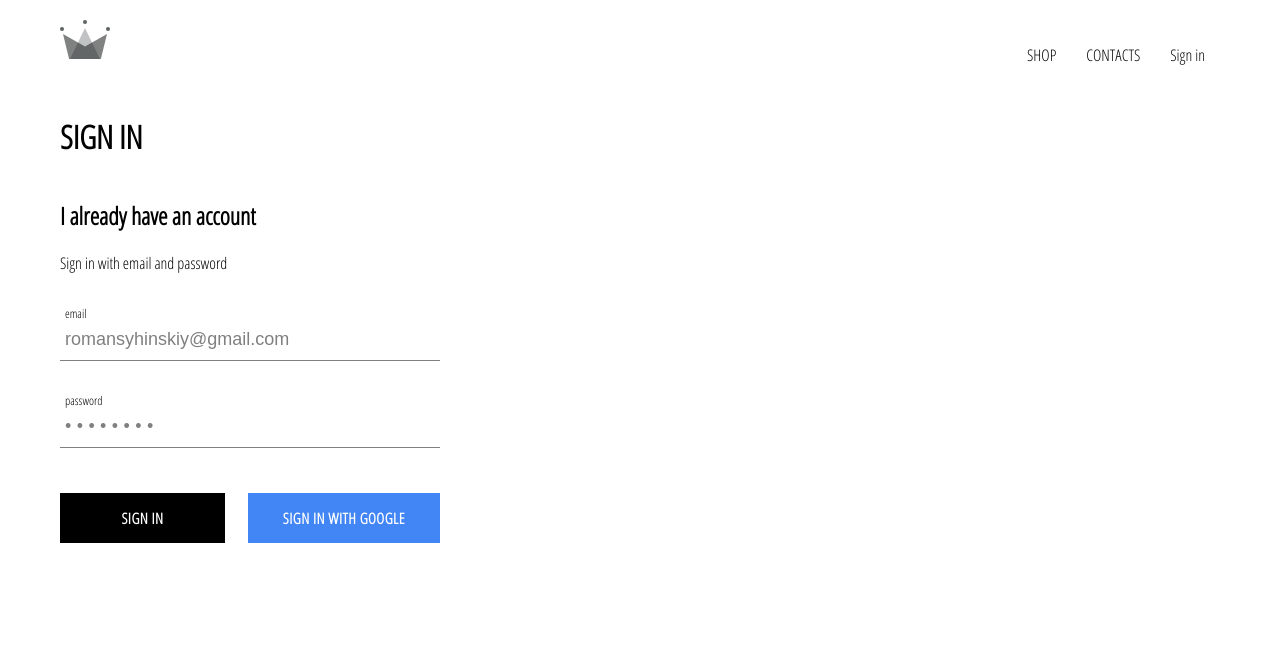
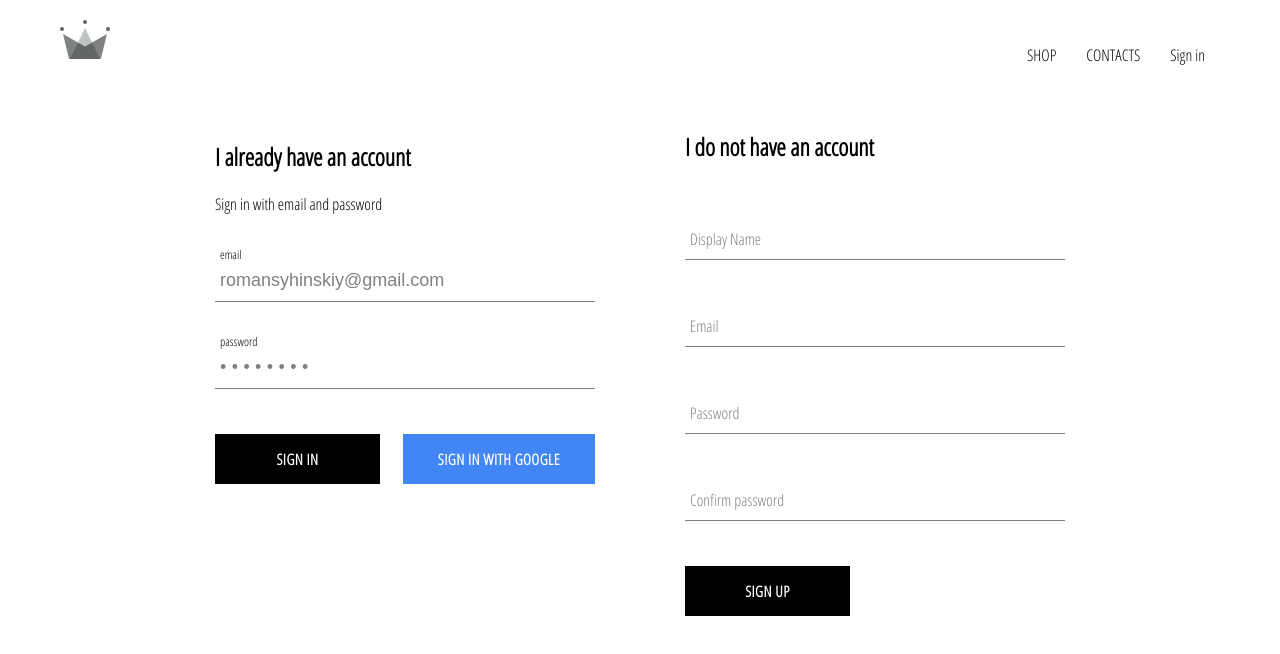
Before and after one commit to romansyhinskiy/CRNW-Clothing, a React (Create React App) app: page /signin in a window 1280 px wide. Shown: the top 654 px of the page. Built offline with nearby package versions, Linux system fonts and the light colour scheme; no server answers.

Commit message:
add storing authentificated users into firesore and sign up component

```diff
--- a/src/App.js
+++ b/src/App.js
@@ -1,6 +1,6 @@
 import React from 'react';
 import { Switch, Route } from 'react-router-dom'
-import { auth } from './firebase/firebase.utils'
+import { auth, createUserProfileDocument } from './firebase/firebase.utils'
 
 import './App.css';
 import Header from './components/header/header.component.jsx';
@@ -19,13 +19,31 @@
     }
   }
 
+
+
   unsubscribeFromAuth = null
 
   componentDidMount(){
-    this.unsubscribeFromAuth = auth.onAuthStateChanged(user => {
-      this.setState({currentUser: user});
-      console.log(user);
-    })
+    this.unsubscribeFromAuth = auth.onAuthStateChanged( async userAuth  => {
+      if(userAuth){
+        const userRef = await createUserProfileDocument(userAuth);
+
+        userRef.onSnapshot( snapshot => {
+          this.setState({
+            currentUser: {
+              id: snapshot.id,
+              ...snapshot.data()
+            }
+          })
+          console.log(this.state);
+        });
+
+      }
+
+        this.setState({currentUser: userAuth})
+
+      // createUserProfileDocument(user);
+    });
   }
 
   componentWillUnmount(){
--- /dev/null
+++ b/src/components/sign-up/sign-up.component.jsx
@@ -0,0 +1,95 @@
+import React from 'react'
+import { auth, createUserProfileDocument } from '../../firebase/firebase.utils'
+import FormInput from '../form-input/form-input.component'
+import CustomButton from '../custom-button/custom-button.component'
+
+import './sign-up.styles.scss'
+
+export default class SignUp extends React.Component {
+    constructor() {
+        super();
+        this.state = {
+            displayName: '',
+            email: '',
+            password: '',
+            confirmPassword: ''
+        }
+    }
+
+    handleSubmit = async event => {
+        event.preventDefault();
+
+        const {displayName, email, password, confirmPassword} = this.state;
+
+        if(password !== confirmPassword) {
+            alert('Passwords do not match')
+            return;
+        }
+
+        try {
+            const {user} = await auth.createUserWithEmailAndPassword(email, password);
+
+            createUserProfileDocument(user, {displayName});
+
+            this.setState({
+                displayName: '',
+                email: '',
+                password: '',
+                confirmPassword: ''
+            })
+
+        } catch (error) {
+            console.log(error);
+        }
+    }
+
+    handleChange = event => {
+        const {name, value} = event.target;
+
+        this.setState({[name]: value})
+    }
+
+    render() {
+        const {  displayName, email, password, confirmPassword } = this.state;
+        return(
+            <div className="sign-up">
+                <h2 className="title">I do not have an account</h2>
+                <form className="sign-up-form" onSubmit={this.handleSubmit}>
+                    <FormInput
+                        type = "text"
+                        name = "displayName"
+                        value = {displayName}
+                        onChange = {this.handleChange}
+                        label = "Display Name"
+                        required
+                    />
+                    <FormInput
+                        type = "email"
+                        name = "email"
+                        value = {email}
+                        onChange = {this.handleChange}
+                        label = "Email"
+                        required
+                    />
+                    <FormInput
+                        type = "password"
+                        name = "password"
+                        value = {password}
+                        onChange = {this.handleChange}
+                        label = "Password"
+                        required
+                    />
+                    <FormInput
+                        type = "password"
+                        name = "confirmPassword"
+                        value = {confirmPassword}
+                        onChange = {this.handleChange}
+                        label = "Confirm password"
+                        required
+                    />
+                    <CustomButton type="submit">SIGN UP</CustomButton>
+                </form>
+            </div>
+        )
+    }
+}
--- /dev/null
+++ b/src/components/sign-up/sign-up.styles.scss
@@ -0,0 +1,8 @@
+.sign-up{
+    display: flex;
+    flex-direction: column;
+    width: 380px;
+    .title{
+        margin: 10px 0;
+    }
+}
--- a/src/firebase/firebase.utils.js
+++ b/src/firebase/firebase.utils.js
@@ -14,6 +14,33 @@
 
   firebase.initializeApp(config);
 
+
+  export const createUserProfileDocument = async (userAuth, additionalData) => {
+    if(!userAuth) return;
+
+    const userRef = firestore.doc(`users/${userAuth.uid}`);
+
+    const snapShot = await userRef.get();
+
+    if(!snapShot.exists){
+      const {displayName, email} = userAuth;
+      const createdAt = new Date();
+
+      try {
+        await userRef.set({
+          displayName,
+          email,
+          createdAt,
+          ...additionalData
+        })
+      } catch (error) {
+       console.log(error.message);
+      }
+    }
+    return userRef;
+  }
+
+
   export const auth = firebase.auth();
   export const firestore = firebase.firestore();
 
--- a/src/pages/sign-in-and-sign-out/sign-in-and-sign-out.jsx
+++ b/src/pages/sign-in-and-sign-out/sign-in-and-sign-out.jsx
@@ -1,12 +1,13 @@
 import React from 'react'
 
 import SignIn from "../../components/sign-in/sign-in.component"
+import SignUp from "../../components/sign-up/sign-up.component"
 import "./sign-in-and-sign-out.styles.scss"
 
 const SignInAndSignOut = () => (
     <div className="sign-in-and-sign-up">
-        <h1>SIGN IN</h1>
         <SignIn />
+        <SignUp />
     </div>
 )
 
--- a/src/pages/sign-in-and-sign-out/sign-in-and-sign-out.styles.scss
+++ b/src/pages/sign-in-and-sign-out/sign-in-and-sign-out.styles.scss
@@ -0,0 +1,6 @@
+.sign-in-and-sign-up{
+    width: 850px;
+    display: flex;
+    justify-content: space-between;
+    margin: 30px auto;
+}
```
Also changed, not shown: 1 other file (tests, documents, lock files or other folders).
